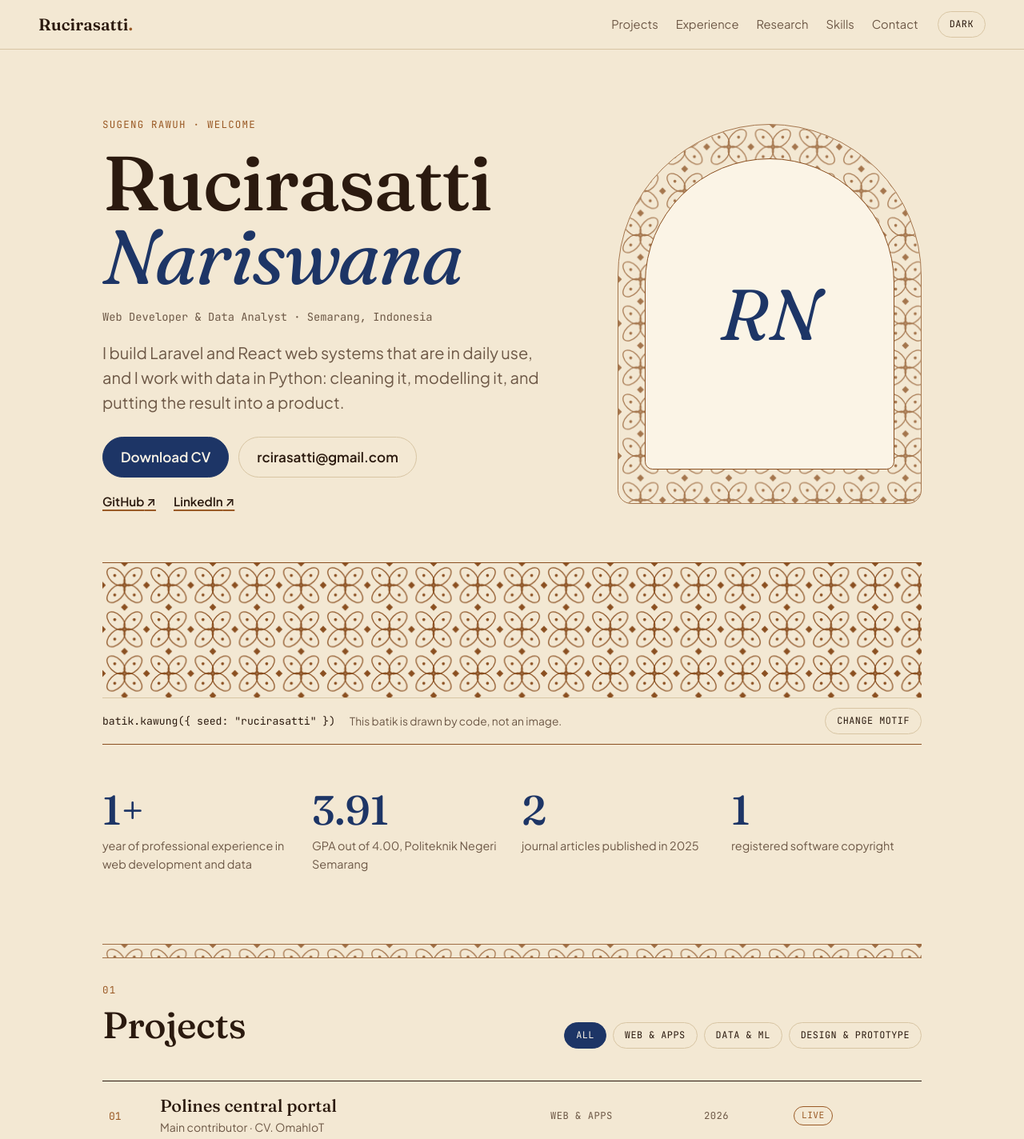
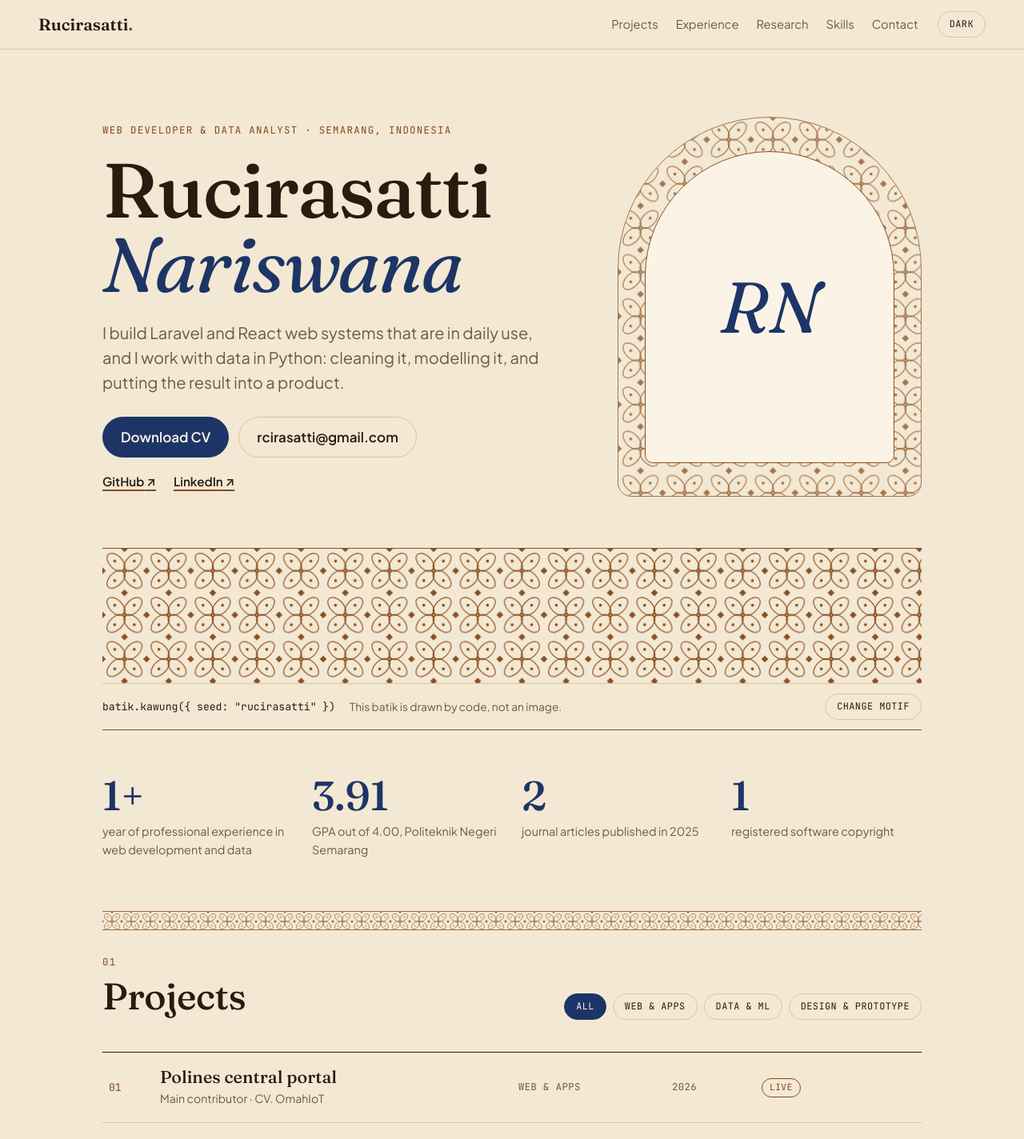
Before and after one commit to rcirasatti/rcirasatti.github.io, a React (Vite) app: page / in a window 1280 px wide. Shown: the top 1424 px of the page at 80% size. Built offline with nearby package versions, Linux system fonts and the light colour scheme.

Commit message:
Polish the batik design and drop Javanese copy
Fit one full motif row in section and dialog strips, let the hero cloth
drift slowly, add a row arrow on hover, tighten section spacing, and add
a social preview image and a kawung favicon.

```diff
--- a/index.html
+++ b/index.html
@@ -17,6 +17,9 @@
     />
     <meta property="og:type" content="website" />
     <meta property="og:url" content="https://rcirasatti.github.io/" />
+    <meta property="og:image" content="https://rcirasatti.github.io/og.png" />
+    <meta name="twitter:card" content="summary_large_image" />
+    <meta name="theme-color" content="#f3e8d3" />
     <link rel="preconnect" href="https://fonts.googleapis.com" />
     <link rel="preconnect" href="https://fonts.gstatic.com" crossorigin />
     <link
--- a/src/App.jsx
+++ b/src/App.jsx
@@ -66,7 +66,7 @@ function ExternalLink({ href, children, className }) {
 function SectionHead({ index, title, motif, children }) {
   return (
     <header className="section-head">
-      <Batik motif={motif} className="section-strip" />
+      <Batik motif={motif} className="section-strip" rowHeight={24} />
       <p className="eyebrow">{index}</p>
       <h2>{title}</h2>
       {children}
@@ -112,6 +112,9 @@ function ProjectRow({ project, number, onOpen }) {
         <span className="status" data-status={project.status}>
           {project.status}
         </span>
+        <span className="work-arrow" aria-hidden="true">
+          →
+        </span>
       </button>
     </li>
   );
@@ -139,7 +142,7 @@ function ProjectDialog({ project, motif, onClose }) {
     >
       {project && (
         <>
-          <Batik motif={motif} className="dialog-strip" />
+          <Batik motif={motif} className="dialog-strip" rowHeight={24} />
           <div className="dialog-body">
             <button type="button" className="chip dialog-close" onClick={onClose}>
               Close
@@ -248,15 +251,14 @@ export default function App() {
       <main id="main">
         <section className="hero" id="top">
           <div className="hero-text">
-            <p className="eyebrow">Sugeng rawuh · Welcome</p>
+            <p className="eyebrow">
+              {profile.role} · {profile.location}
+            </p>
             <h1>
               Rucirasatti
               <br />
               <em>Nariswana</em>
             </h1>
-            <p className="hero-role">
-              {profile.role} · {profile.location}
-            </p>
             <p className="lede">{profile.intro}</p>
             <p className="actions">
               <a className="button" href={profile.cv} download>
@@ -275,7 +277,7 @@ export default function App() {
         </section>
 
         <div className="cloth">
-          <Batik motif={motif} className="cloth-pattern" />
+          <Batik motif={motif} className="cloth-pattern" drift />
           <p className="cloth-caption">
             <code>
               batik.{motif}({'{'} seed: &quot;{batikSeed}&quot; {'}'})
@@ -412,7 +414,7 @@ export default function App() {
         </section>
 
         <section id="contact" className="contact">
-          <SectionHead index="05" title="Matur nuwun. Let's talk." motif={motif} />
+          <SectionHead index="05" title="Let's talk" motif={motif} />
           <p className="lede">
             I am open to web development and data roles. Email is the fastest way to reach me.
           </p>
--- a/src/Batik.jsx
+++ b/src/Batik.jsx
@@ -1,4 +1,4 @@
-import { useId } from 'react';
+import { useId, useState } from 'react';
 import { batikSeed } from './data/content';
 
 // The seed nudges scale and angle, so the cloth is tied to a name.
@@ -72,10 +72,18 @@ const TILES = {
   truntum: { width: 36, height: 36, turn: 0, Tile: Truntum },
 };
 
+function prefersReducedMotion() {
+  return window.matchMedia('(prefers-reduced-motion: reduce)').matches;
+}
+
 // Decorative cloth: an SVG pattern that fills whatever box it is given.
-export default function Batik({ motif, className }) {
+// `rowHeight` sizes the tile so one full row of the motif fits a strip of that height.
+// `drift` slides the cloth slowly sideways.
+export default function Batik({ motif, className, rowHeight, drift }) {
   const id = useId();
+  const [still] = useState(prefersReducedMotion);
   const { width, height, turn, Tile } = TILES[motif];
+  const size = rowHeight ? rowHeight / height : scale;
 
   return (
     <svg className={`batik ${className || ''}`} aria-hidden="true" focusable="false">
@@ -85,9 +93,21 @@ export default function Batik({ motif, className }) {
           width={width}
           height={height}
           patternUnits="userSpaceOnUse"
-          patternTransform={`scale(${scale}) rotate(${turn})`}
+          patternTransform={`scale(${size}) rotate(${turn})`}
         >
-          <g fill="none" stroke="currentColor" strokeWidth="1.1">
+          {drift && !still && (
+            <animateTransform
+              attributeName="patternTransform"
+              type="translate"
+              additive="sum"
+              from="0 0"
+              to={`${width} 0`}
+              dur="36s"
+              repeatCount="indefinite"
+            />
+          )}
+          {/* keep lines readable when the tile is scaled down */}
+          <g fill="none" stroke="currentColor" strokeWidth={Math.min(2, 1.1 / Math.sqrt(size))}>
             <Tile />
           </g>
         </pattern>
--- a/src/index.css
+++ b/src/index.css
@@ -8,7 +8,7 @@
   --line: #d8c5a3;
   --accent: #1d3566;
   --accent-ink: #fbf4e6;
-  --sogan: #9a5a26;
+  --sogan: #86491a;
   --batik: #8a4f20;
   --serif: 'Fraunces', Georgia, 'Times New Roman', serif;
   --sans: 'Plus Jakarta Sans', system-ui, -apple-system, 'Segoe UI', sans-serif;
@@ -185,7 +185,7 @@ main {
 }
 
 section {
-  padding: clamp(48px, 8vw, 88px) 0;
+  padding: clamp(40px, 6vw, 64px) 0 clamp(24px, 4vw, 40px);
 }
 
 .eyebrow {
@@ -213,20 +213,13 @@ h1 {
   font-size: clamp(2.8rem, 9vw, 6rem);
   line-height: 0.96;
   letter-spacing: -0.02em;
-  margin: 16px 0 18px;
+  margin: 18px 0 24px;
 }
 
 h1 em {
   font-style: italic;
   font-weight: 400;
   color: var(--accent);
-}
-
-.hero-role {
-  font-family: var(--mono);
-  font-size: 0.86rem;
-  color: var(--muted);
-  margin-bottom: 18px;
 }
 
 .lede {
@@ -390,7 +383,7 @@ h1 em {
 
 .section-strip {
   flex-basis: 100%;
-  height: 18px;
+  height: 24px;
   margin-bottom: 22px;
   border-top: 1px solid var(--batik);
   border-bottom: 1px solid var(--batik);
@@ -430,7 +423,7 @@ h3 {
 
 .work {
   display: grid;
-  grid-template-columns: 3rem 1fr 11rem 6rem 9.5rem;
+  grid-template-columns: 3rem 1fr 11rem 6rem 9.5rem 1.5rem;
   align-items: center;
   gap: 16px;
   width: 100%;
@@ -451,6 +444,21 @@ h3 {
 .work:focus-visible {
   background: var(--surface);
   padding-left: 18px;
+}
+
+.work-arrow {
+  color: var(--sogan);
+  opacity: 0;
+  transform: translateX(-6px);
+  transition:
+    opacity 0.15s,
+    transform 0.15s;
+}
+
+.work:hover .work-arrow,
+.work:focus-visible .work-arrow {
+  opacity: 1;
+  transform: none;
 }
 
 .work-number {
@@ -574,7 +582,7 @@ h3 {
 }
 
 .dialog-strip {
-  height: 22px;
+  height: 24px;
   border-bottom: 1px solid var(--batik);
 }
 
@@ -738,7 +746,8 @@ h3 {
   }
 
   .work-kind,
-  .work-year {
+  .work-year,
+  .work-arrow {
     display: none;
   }
 }
@@ -808,7 +817,8 @@ h3 {
     scroll-behavior: auto;
   }
 
-  .work {
+  .work,
+  .work-arrow {
     transition: none;
   }
 }
```
Also changed, not shown: public/favicon.svg, public/og.png (added).
